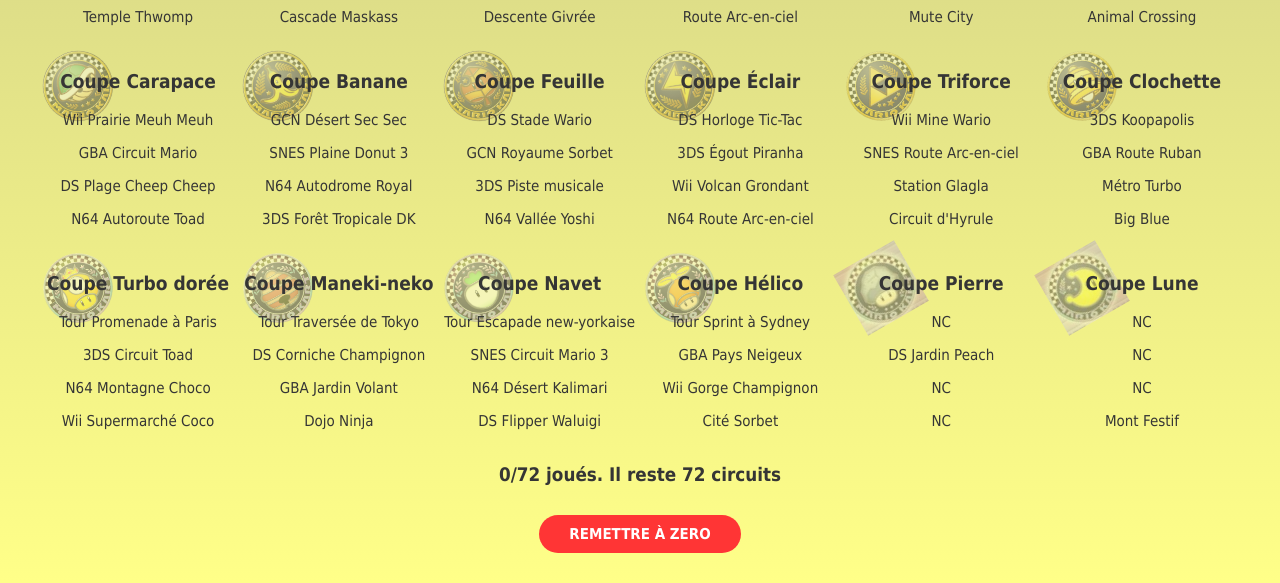
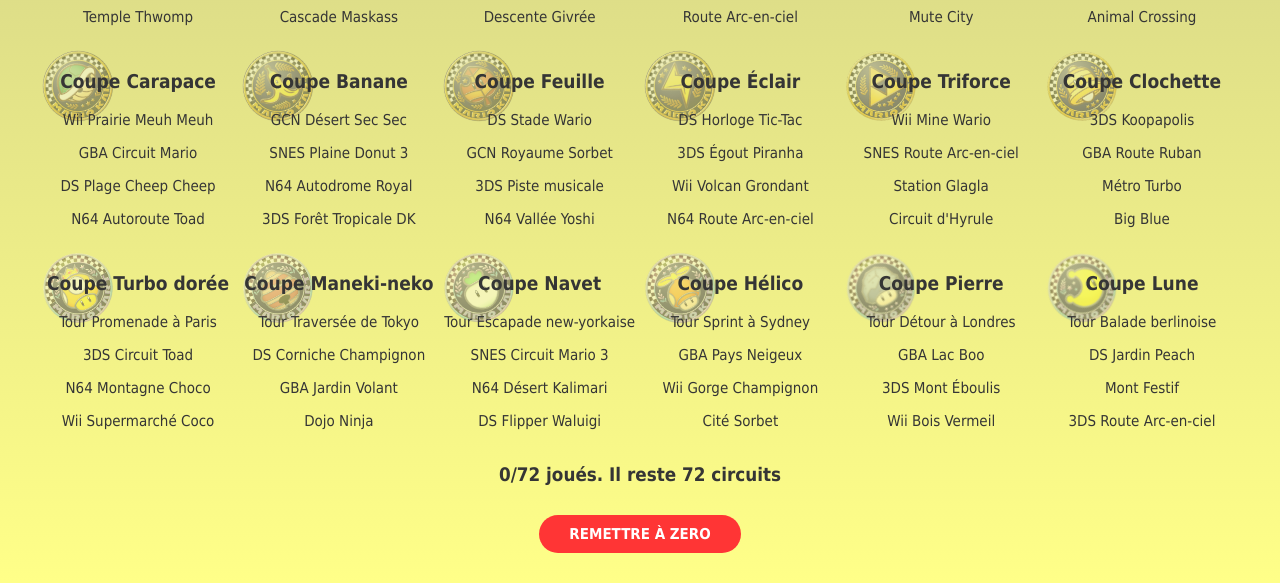
Before and after one commit to DANLCARTON/Mario-Kart-Randomizer, a PHP site: page / in a window 1280 px wide. Shown: the part 1529-2112 px from the top of the page. Run offline with PHP 8.4, Linux system fonts and the light colour scheme.

Commit message:
Ajout noms circuits wave3

```diff
--- a/dataCircuits.php
+++ b/dataCircuits.php
@@ -17,8 +17,8 @@ $circuits = array(
     "Coupe Maneki-neko" => array ("Tour Traversée de Tokyo", "DS Corniche Champignon", "GBA Jardin Volant", "Dojo Ninja"),
     "Coupe Navet" => array ("Tour Escapade new-yorkaise", "SNES Circuit Mario 3", "N64 Désert Kalimari", "DS Flipper Waluigi"),
     "Coupe Hélico" => array ("Tour Sprint à Sydney", "GBA Pays Neigeux", "Wii Gorge Champignon", "Cité Sorbet"),
-    "Coupe Pierre" => array ("NC", "DS Jardin Peach", "NC", "NC"),
-    "Coupe Lune" => array ("NC", "NC", "NC", "Mont Festif"),
+    "Coupe Pierre" => array ("Tour Détour à Londres", "GBA Lac Boo", "3DS Mont Éboulis", "Wii Bois Vermeil"),
+    "Coupe Lune" => array ("Tour Balade berlinoise", "DS Jardin Peach", "Mont Festif", "3DS Route Arc-en-ciel"),
     // "Coupe Fruit" => array ("", "", "", ""),
     // "Coupe Boomerang" => array ("", "", "", ""),
     // "Coupe Plume" => array ("", "", "", ""),
```
Also changed, not shown: README.md, img/coupes/Lune.png, img/coupes/Pierre.png.
